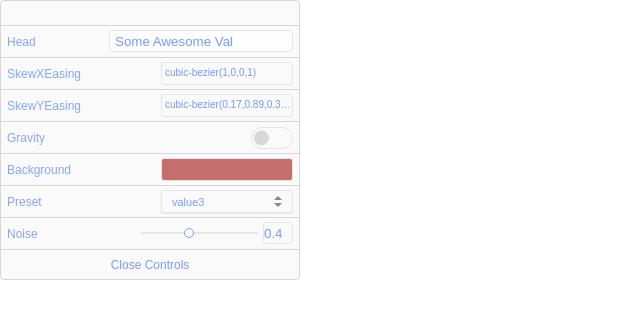
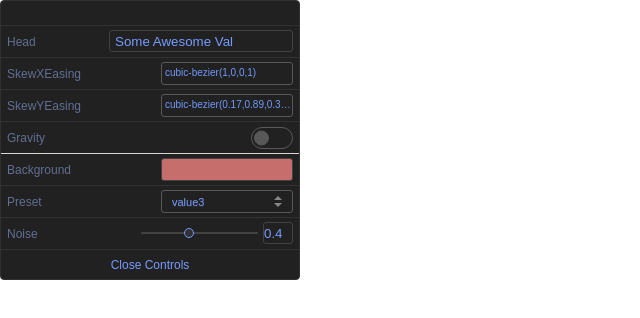
Before and after one commit to pizza3/react-gui-controller, a React app: page / in a window 1280 px wide. Shown: the top 318 px of the page, without its empty margins (0-640 px from the left). Built offline with nearby package versions, Linux system fonts and the light colour scheme.

Commit message:
doc phase 1

```diff
--- a/src/App.js
+++ b/src/App.js
@@ -33,7 +33,7 @@ class App extends Component {
 	render() {
 		const { data } = this.state;
 		return (
-			<ReactController data={data} theme="light" onUpdate={this.update}>
+			<ReactController data={data} theme="dark" onUpdate={this.update}>
 				<InputText path="text" label="Head" />
 				<EaseCurve path="easing2" label="SkewXEasing" />
 				<EaseCurve path="easing" label="SkewYEasing" />
```
Also changed, not shown: 1 other file (tests, documents, lock files or other folders).
